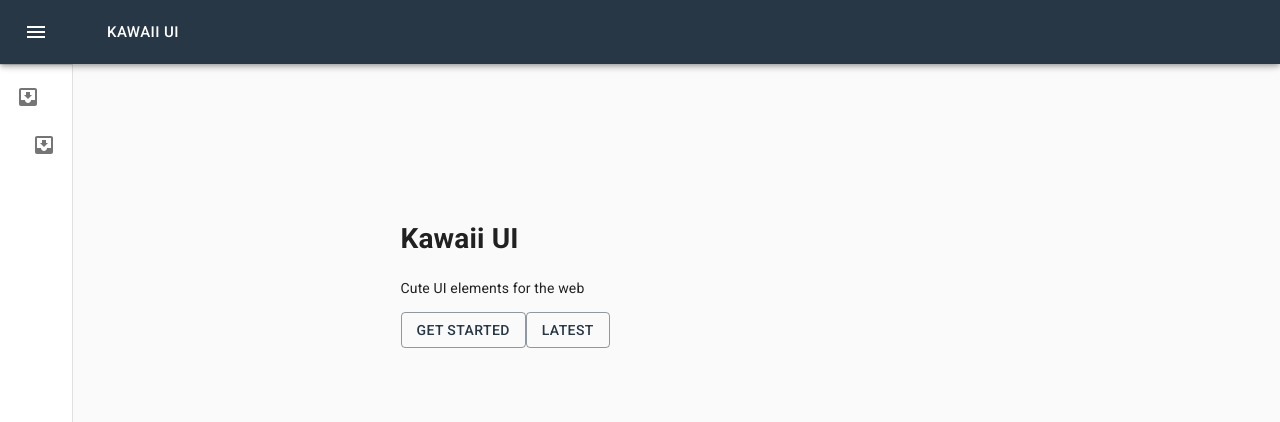
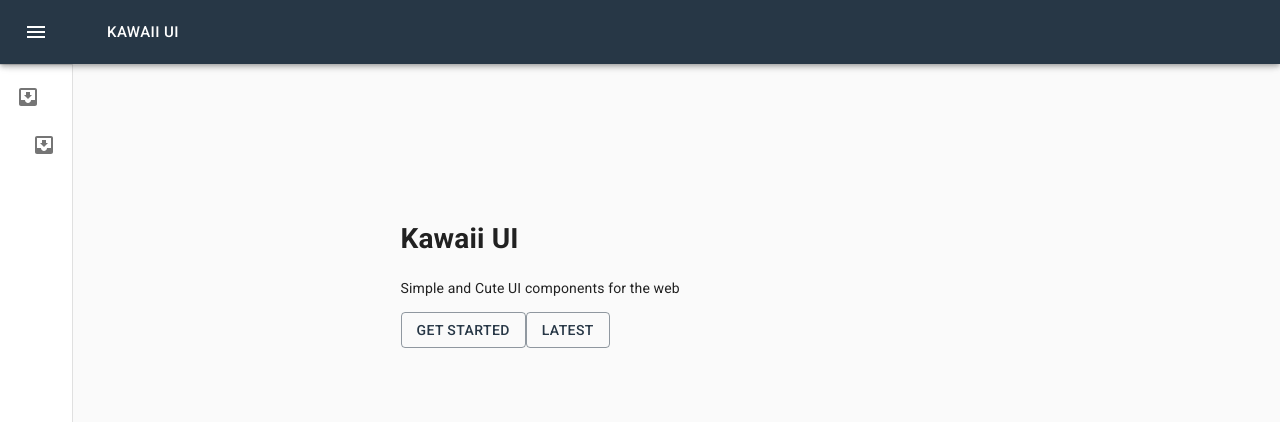
Before and after one commit to HarshaMurupudi/Kwaii-ui, a React (Create React App) app: page / in a window 1280 px wide. Shown: the top 422 px of the page. Built offline with nearby package versions, Linux system fonts and the light colour scheme.

Commit message:
CLEAN: Rearrange styles in home page

```diff
--- a/src/pages/home-page/home-page.component.tsx
+++ b/src/pages/home-page/home-page.component.tsx
@@ -11,39 +11,40 @@ interface PropsType {
   isDrawerOpen: boolean
 }
 
+const drawerWidth = 240;
+
 const HomePage = ({ isDrawerOpen }: PropsType) => {
 
-  const drawerWidth = 240;
+  const classes = useStyles();
+
+  return (
+    <main
+      className={clsx(classes.content, {
+        [classes.contentShift]: isDrawerOpen,
+      })}
+    >
+      <div className={isDrawerOpen ? classes.shiftTextLeft : classes.shiftTextLeftMini} >
+
+        <div className={classes.drawerHeader} />
+        <Container maxWidth="sm">
+          <h1> Kawaii UI</h1>
+          <p>Simple and Cute UI components for the web</p>
+          <div>
+            <Button variant="outlined" color="primary">
+              Get Started
+          </Button>
+            <Button variant="outlined" color="primary">
+              Latest
+          </Button>
+          </div>
+        </Container>
+      </div>
+    </main>
+  )
+}
 
 const useStyles = makeStyles((theme: Theme) =>
   createStyles({
-      root: {
-        display: 'flex',
-      },
-      appBar: {
-        transition: theme.transitions.create(['margin', 'width'], {
-          easing: theme.transitions.easing.sharp,
-          duration: theme.transitions.duration.leavingScreen,
-        }),
-      },
-      appBarShift: {
-        width: `calc(100% - ${drawerWidth}px)`,
-        marginLeft: drawerWidth,
-        transition: theme.transitions.create(['margin', 'width'], {
-          easing: theme.transitions.easing.easeOut,
-          duration: theme.transitions.duration.enteringScreen,
-        }),
-      },
-      menuButton: {
-        marginRight: theme.spacing(2),
-      },
-      hide: {
-        display: 'none',
-      },
-      drawer: {
-        width: drawerWidth,
-        flexShrink: 0,
-      },
     drawerPaper: {
       width: drawerWidth,
     },
@@ -82,32 +83,4 @@ const HomePage = ({ isDrawerOpen }: PropsType) => {
   }),
 );
 
-  const classes = useStyles();
-
-  return (
-    <main
-      className={clsx(classes.content, {
-        [classes.contentShift]: isDrawerOpen,
-      })}
-    >
-      <div className={isDrawerOpen ? classes.shiftTextLeft : classes.shiftTextLeftMini} >
-
-        <div className={classes.drawerHeader} />
-        <Container maxWidth="sm">
-          <h1> Kawaii UI</h1>
-          <p>Cute UI elements for the web</p>
-          <div>
-            <Button variant="outlined" color="primary">
-              Get Started
-          </Button>
-            <Button variant="outlined" color="primary">
-              Latest
-          </Button>
-          </div>
-        </Container>
-      </div>
-    </main>
-  )
-}
-
 export default HomePage;
```
Lines whose indentation alone changed are shown as unchanged.
